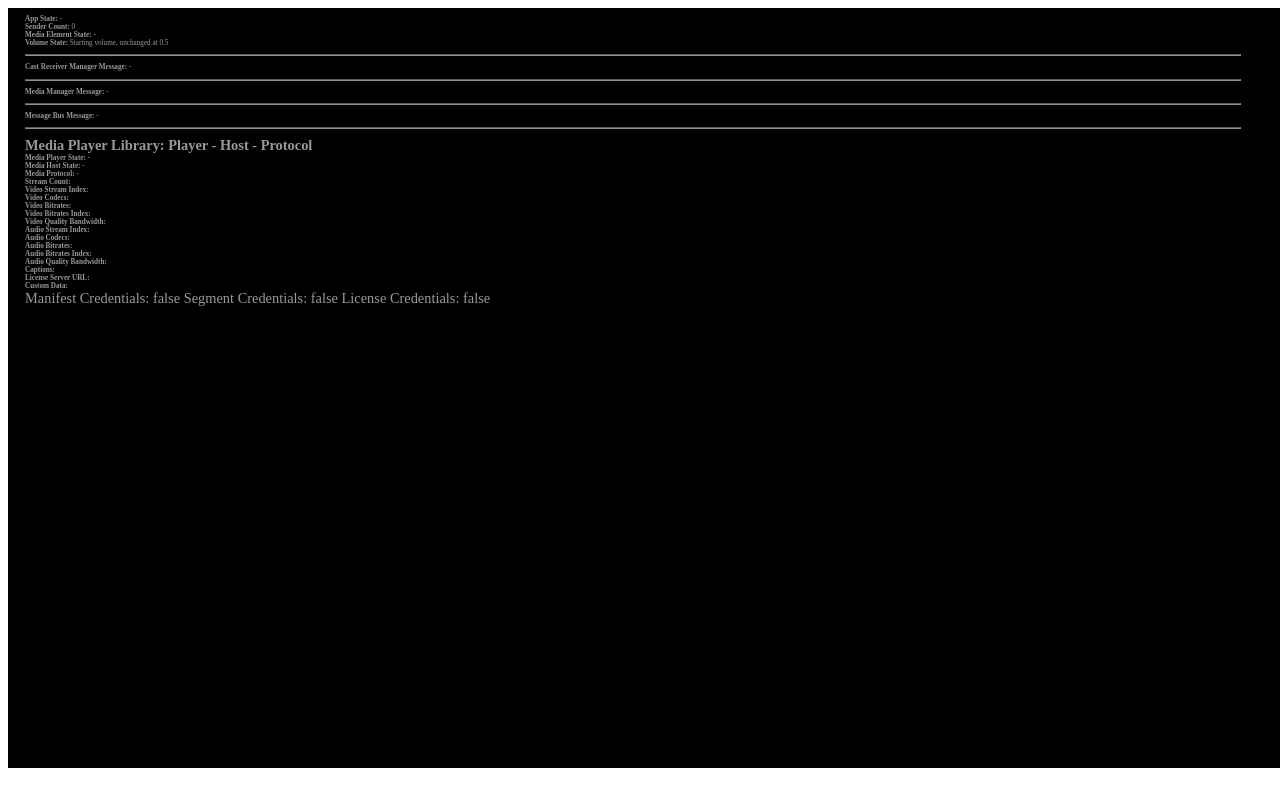
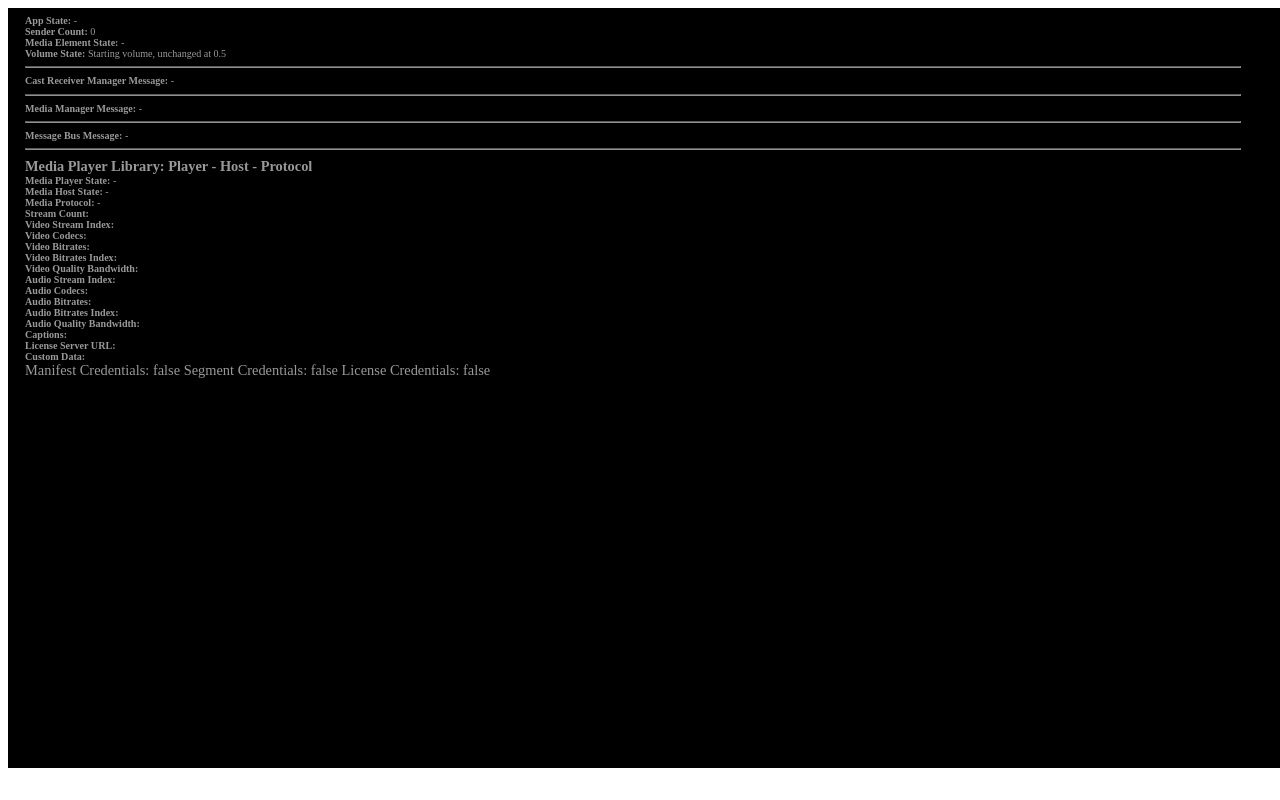
Before and after one commit to devdev0100/MD_HelloWorld, a plain HTML site: page CastMediaPlayerStreamingDRM-Rachel/mpl.html in a window 1280 px wide. Drawn offline with Linux system fonts and the light colour scheme; a script that the page names is missing.

Commit message:
font size changes

```diff
--- a/CastMediaPlayerStreamingDRM-Rachel/mpl.html
+++ b/CastMediaPlayerStreamingDRM-Rachel/mpl.html
@@ -72,35 +72,35 @@
 </head>
 <body>
     <div id="messages">
-      <div style="font-size:50%;"> App State: <span id="applicationState">-</span></div>
-      <div style="font-size:50%;">Sender Count: <span id="senderCount">0</span></div>
-      <div style="font-size:50%;">Media Element State: <span  id="mediaElementState">-</span></div>
-      <div style="font-size:50%;">Volume State: <span  id="volumeMessage">Starting volume, unchanged at 0.5</span></div>
+      <div style="font-size:70%;"> App State: <span id="applicationState">-</span></div>
+      <div style="font-size:70%;">Sender Count: <span id="senderCount">0</span></div>
+      <div style="font-size:70%;">Media Element State: <span  id="mediaElementState">-</span></div>
+      <div style="font-size:70%;">Volume State: <span  id="volumeMessage">Starting volume, unchanged at 0.5</span></div>
       <hr>
-      <div style="font-size:50%;">Cast Receiver Manager Message: <span  id="castReceiverManagerMessage">-</span></div>
+      <div style="font-size:70%;">Cast Receiver Manager Message: <span  id="castReceiverManagerMessage">-</span></div>
       <hr>
-      <div style="font-size:50%;">Media Manager Message: <span  id="mediaManagerMessage">-</span></div>
+      <div style="font-size:70%;">Media Manager Message: <span  id="mediaManagerMessage">-</span></div>
       <hr>
-      <div style="font-size:50%;">Message Bus Message: <span  id="messageBusMessage">-</span></div>
+      <div style="font-size:70%;">Message Bus Message: <span  id="messageBusMessage">-</span></div>
       <hr>
       <div style="font-size:100%;font-weight:bold;">Media Player Library: Player - Host - Protocol</div>
-      <div style="font-size:50%;">Media Player State: <span id="mediaPlayerState">-</span></div>
-      <div style="font-size:50%;">Media Host State: <span id="mediaHostState">-</span></div>
-      <div style="font-size:50%;">Media Protocol: <span id="mediaProtocol">-</span></div>
-      <div style="font-size:50%;">Stream Count: <span id="streamCount"></span></div>
-      <div style="font-size:50%;">Video Stream Index: <span id="videoStreamIndex"></span></div>
-      <div style="font-size:50%;">Video Codecs: <span id="streamVideoCodecs"></span></div>
-      <div style="font-size:50%;">Video Bitrates: <span id="streamVideoBitrates"></span></div>
-      <div style="font-size:50%;">Video Bitrates Index: <span id="videoQualityIndex"></span></div>
-      <div style="font-size:50%;">Video Quality Bandwidth: <span id="streamVideoQuality"></span></div>
-      <div style="font-size:50%;">Audio Stream Index: <span id="audioStreamIndex"></span></div>
-      <div style="font-size:50%;">Audio Codecs: <span id="streamAudioCodecs"></span></div>
-      <div style="font-size:50%;">Audio Bitrates: <span id="streamAudioBitrates"></span></div>
-      <div style="font-size:50%;">Audio Bitrates Index: <span id="audioQualityIndex"></span></div>
-      <div style="font-size:50%;">Audio Quality Bandwidth: <span id="streamAudioQuality"></span></div>
-      <div style="font-size:50%;">Captions: <span id="captions"></span></div>
-      <div style="font-size:50%;">License Server URL: <span id="licenseUrl"></span></div>
-      <div style="font-size:50%;">Custom Data: <span id="customData"></span></div>
+      <div style="font-size:70%;">Media Player State: <span id="mediaPlayerState">-</span></div>
+      <div style="font-size:70%;">Media Host State: <span id="mediaHostState">-</span></div>
+      <div style="font-size:70%;">Media Protocol: <span id="mediaProtocol">-</span></div>
+      <div style="font-size:70%;">Stream Count: <span id="streamCount"></span></div>
+      <div style="font-size:70%;">Video Stream Index: <span id="videoStreamIndex"></span></div>
+      <div style="font-size:70%;">Video Codecs: <span id="streamVideoCodecs"></span></div>
+      <div style="font-size:70%;">Video Bitrates: <span id="streamVideoBitrates"></span></div>
+      <div style="font-size:70%;">Video Bitrates Index: <span id="videoQualityIndex"></span></div>
+      <div style="font-size:70%;">Video Quality Bandwidth: <span id="streamVideoQuality"></span></div>
+      <div style="font-size:70%;">Audio Stream Index: <span id="audioStreamIndex"></span></div>
+      <div style="font-size:70%;">Audio Codecs: <span id="streamAudioCodecs"></span></div>
+      <div style="font-size:70%;">Audio Bitrates: <span id="streamAudioBitrates"></span></div>
+      <div style="font-size:70%;">Audio Bitrates Index: <span id="audioQualityIndex"></span></div>
+      <div style="font-size:70%;">Audio Quality Bandwidth: <span id="streamAudioQuality"></span></div>
+      <div style="font-size:70%;">Captions: <span id="captions"></span></div>
+      <div style="font-size:70%;">License Server URL: <span id="licenseUrl"></span></div>
+      <div style="font-size:70%;">Custom Data: <span id="customData"></span></div>
       <span>Manifest Credentials: <span id="manifestCredentials">false</span></span>
       <span>Segment Credentials: <span id="segmentCredentials">false</span></span>
       <span>License Credentials: <span id="licenseCredentials">false</span></span>
```
